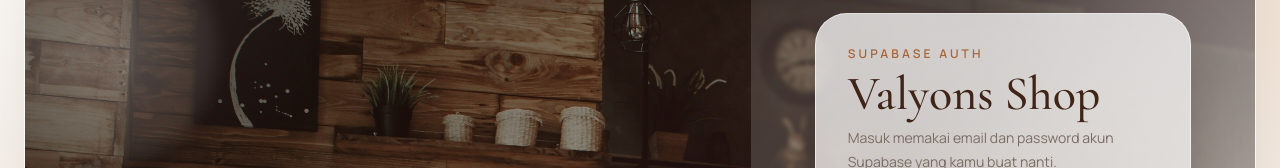
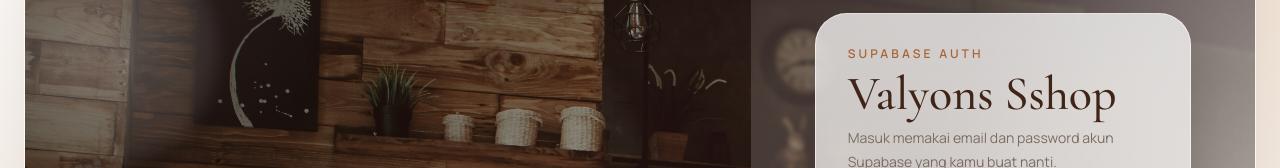
Before and after one commit to valdown/pos-online, a Next.js app: page /login in a window 1280 px wide. Shown: the part 126-294 px from the top of the page. Built offline with nearby package versions, Linux system fonts and the light colour scheme; no server answers; the database is empty.

Commit message:
Update login brand title

```diff
--- a/components/auth/login-form.tsx
+++ b/components/auth/login-form.tsx
@@ -80,7 +80,7 @@
     >
       <div className="space-y-2">
         <p className="text-xs font-semibold uppercase tracking-[0.26em] text-[var(--coffee-600)]">{usesSupabase ? "Supabase auth" : "Demo akses"}</p>
-        <h2 className="font-display text-5xl leading-none text-[var(--coffee-900)]">Valyons Shop</h2>
+        <h2 className="font-display text-5xl leading-none text-[var(--coffee-900)]">Valyons Sshop</h2>
         <p className="text-sm leading-6 text-[var(--muted)]">
           {usesSupabase
             ? "Masuk memakai email dan password akun Supabase yang kamu buat nanti."
```
